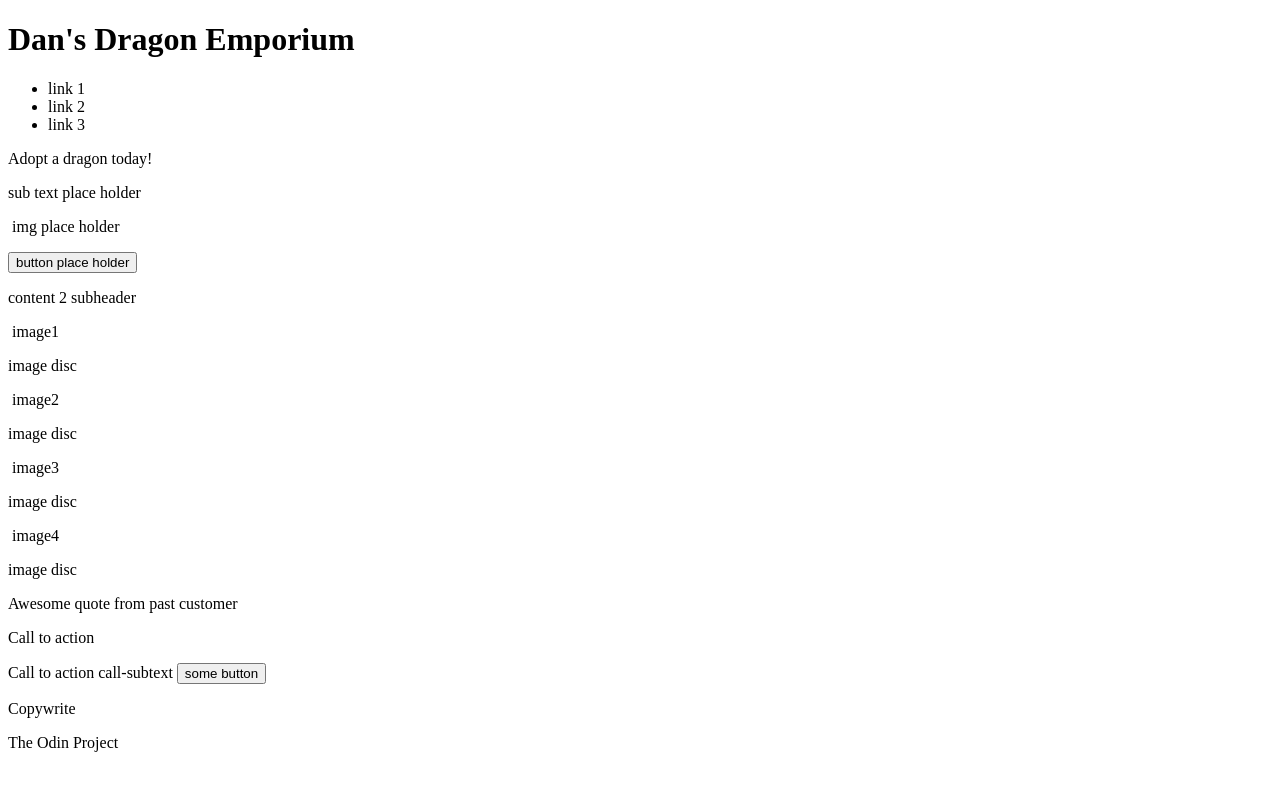
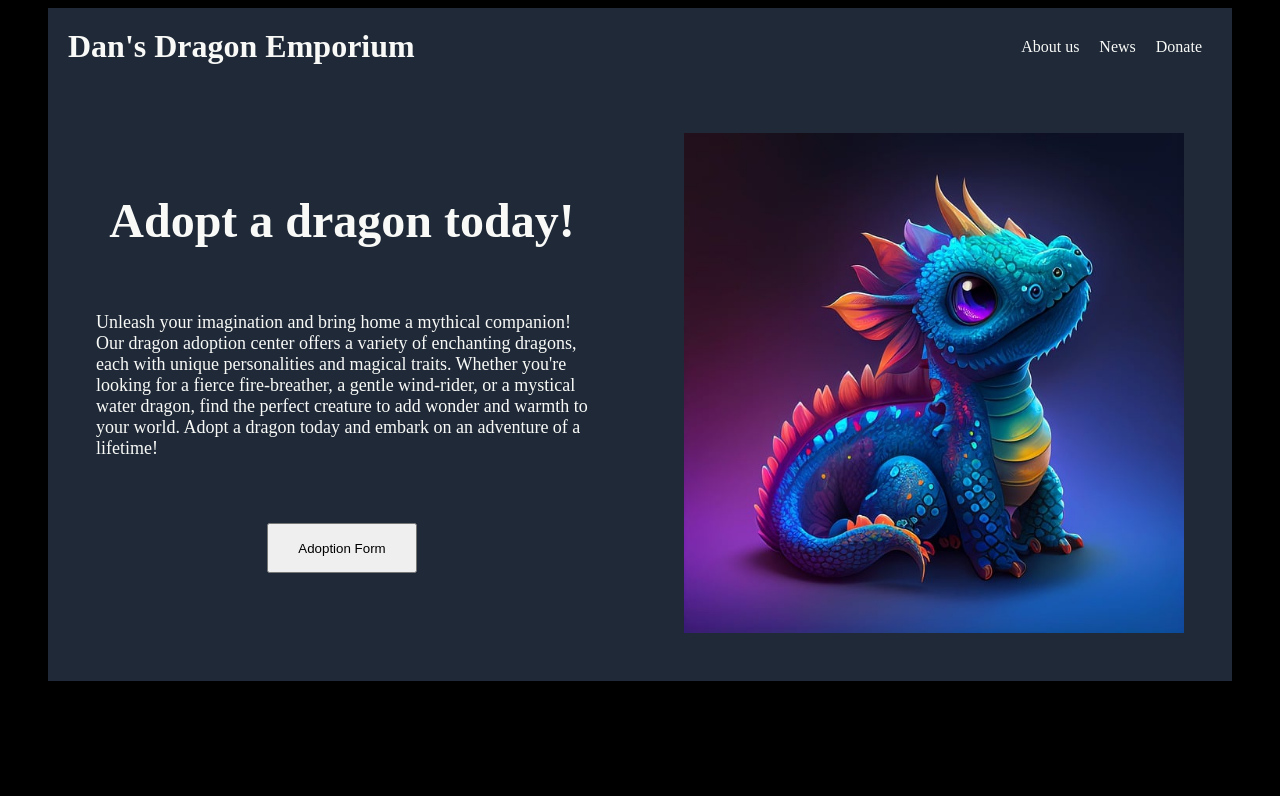
Before and after one commit to Necropop/landing_page, a plain HTML site: page index.html in a window 1280 px wide. Shown: the top 796 px of the page. Drawn offline with Linux system fonts and the light colour scheme.

Commit message:
updated content_1 - photo,style,HTML structure

```diff
--- a/index.html
+++ b/index.html
@@ -4,23 +4,26 @@
         <meta charset="utf-8">
         <meta http-equiv="X-UA-Compatible" content="IE=edge">
         <title>Title placeholder</title>
-        <link rel="stylesheet" href="">
+        <link rel="stylesheet" href="./stylesheet.css">
     </head>
     <body>
         <div class="header">
             <h1 class="header-title"> Dan's Dragon Emporium</h1>
-            <p class="header-links"> </h1>
-                <ul>
-                    <li> link 1</li>
-                    <li> link 2</li>
-                    <li> link 3</li>
+                <ul class="header-links">
+                    <li> About us </li>
+                    <li> News </li>
+                    <li> Donate </li>
                 </ul>
         </div>
         <div class="content-1">
+            <div class="content-1-subheaders">
             <p class="content-1-subheader">Adopt a dragon today!</h2>
-            <p class="content-1-subtext"> sub text place holder</p>
-            <img> img place holder </p>
-            <button> button place holder</button>
+            <p class="content-1-subtext"> Unleash your imagination and bring home a mythical companion! Our dragon adoption center offers a variety of enchanting dragons, each with unique personalities and magical traits. Whether you're looking for a fierce fire-breather, a gentle wind-rider, or a mystical water dragon, find the perfect creature to add wonder and warmth to your world. Adopt a dragon today and embark on an adventure of a lifetime!</p>
+            <div class="adpot-button">
+            <button> Adoption Form </button>
+            </div>
+        </div>
+                <img class= "dragon-1" src="./img/content_1_babdragon.jpg" alt="Dragon with wings spread open" hight="500px" width="500px">
         </div>
         <div class="content-2">
             <p class="content-2-subheader">content 2 subheader</p>
--- /dev/null
+++ b/stylesheet.css
@@ -0,0 +1,96 @@
+body{
+    display: flex;
+    flex-direction: column;
+    margin-left:48px;
+    margin-right:48px;
+    background-color: black;
+
+}
+
+ul{
+    list-style: none;
+    display: flex;
+    justify-items: center;
+    color:#f9faf8;
+}
+
+.header{
+    display: flex;
+    justify-items: center;
+    justify-content: space-between;
+    background-color: #1f2937;
+}
+
+.header-title{
+    margin:20px;
+    color:#f9faf8;
+    margin:20px;
+}
+
+li{
+    padding-left: 10px;
+    padding-right:10px;
+}
+
+.header-links{
+    display: flex;
+    align-items: center;
+    padding:0;
+    justify-content: flex-end;
+    margin: 20px;
+
+}
+
+.content-1{
+    display: flex;
+    flex-direction: row;
+    flex:1;
+    background-color: #1f2937;
+}
+
+.dragon-1{
+    margin: 48px;
+}
+
+.content-1-subheaders{
+    display: flex;
+    flex-direction: column;
+    flex: auto;
+    justify-content: center;
+    align-content: center;
+    flex-wrap: wrap;
+    flex:50%;
+    background-color: #1f2937;
+}
+
+.content-1-subheader{
+    font-size: 48px;
+    margin:48px;
+    text-align: center;
+    font-weight: 900;
+    color:#f9faf8;
+
+
+}
+
+.content-1-subtext{
+    font-size: 18px;
+    flex-wrap: wrap;
+    margin-top: 16px;
+    margin-bottom: 16px;
+    margin-left: 48px;
+    margin-right:48px;
+    color:#f9faf8;
+}
+
+.adpot-button{
+    display: flex;
+    justify-content: center;
+    margin: 48px;
+}
+
+button{
+    justify-content: center;
+    height: 50px;
+    width: 150px;
+}
```
Also changed, not shown: img/content_1_babdragon.jpg (added), img/content_1_dragon.png (added), 1 other file.
